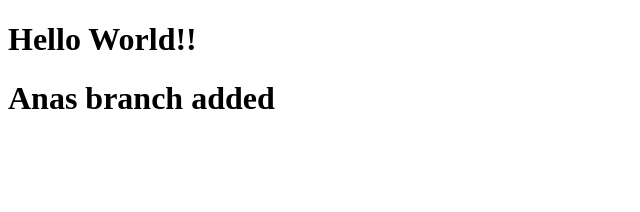
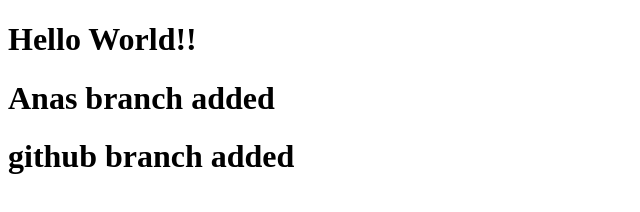
Before and after one commit to Anas4746/git_practice, a plain HTML site: page index.html in a window 1280 px wide. Shown: the whole page, without its empty margins (0-640 px from the left). Drawn offline with Linux system fonts and the light colour scheme.

Commit message:
index.html h1 tag github branch added

```diff
--- a/index.html
+++ b/index.html
@@ -8,5 +8,6 @@
     <body>
         <h1>Hello World!!</h1>
         <h1>Anas branch added</h1>
+        <h1>github branch added</h1>
     </body>
 </html>
```
